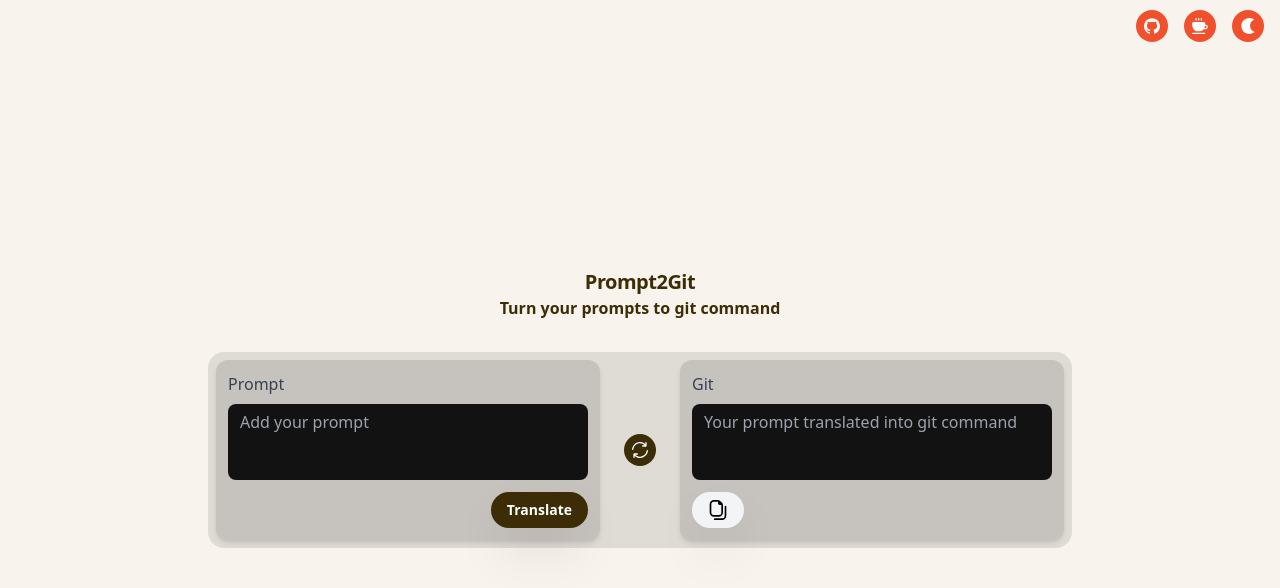
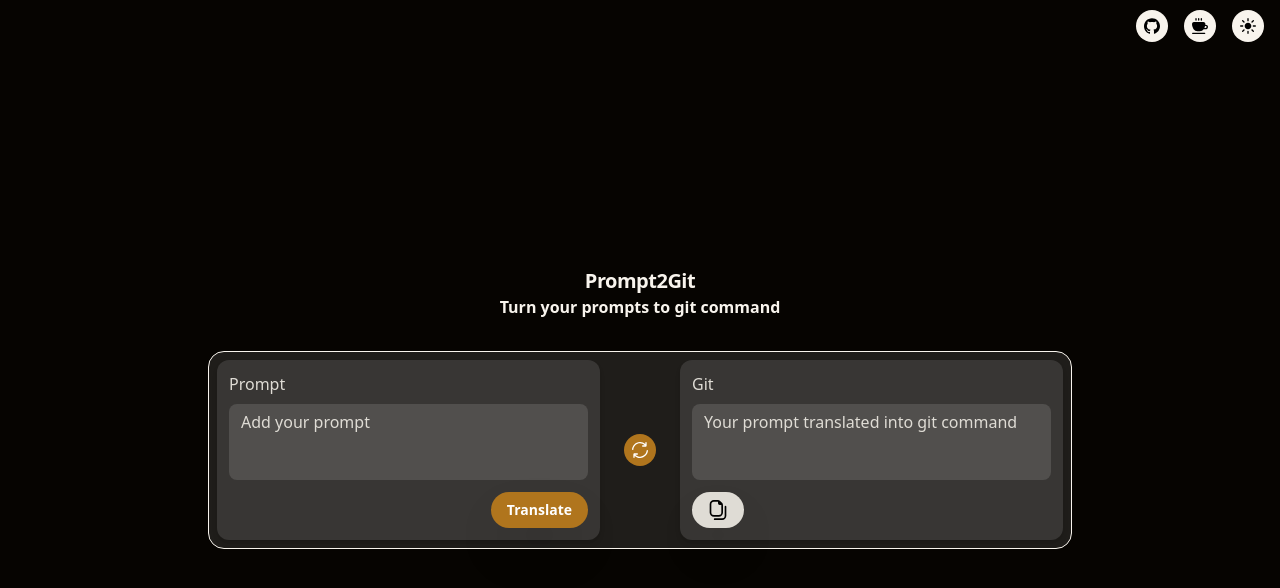
Before and after one commit to Bbenrod/prompt2git, a React (Vite) app in the folder app/: page / in a window 1280 px wide. Shown: the top 588 px of the page. Built offline with nearby package versions, Linux system fonts and the light colour scheme; no server answers.

Commit message:
Corrección del error al tratar de mantener el modo oscuro por defecto

```diff
--- a/app/index.html
+++ b/app/index.html
@@ -1,5 +1,5 @@
 <!doctype html>
-<html lang="en" class="dark" style="color-scheme: dark;">
+<html lang="en" class="light"">
   <head>
     <meta charset="UTF-8" />
     <link rel="icon" type="image/svg+xml" href="./src/assets/icon.svg" />
--- a/app/src/main.jsx
+++ b/app/src/main.jsx
@@ -40,7 +40,7 @@ ReactDOM.createRoot(document.getElementById("root")).render(
 );
 
 export default function App() {
-    const [isDarkMode, setIsDarkMode] = useState(false);
+    const [isDarkMode, setIsDarkMode] = useState(true);
     const [isSwitched, setSwitch] = useState(false);
     const [inputConvert, setInputConvert] = useState();
     const [inputResult, setInputResult] = useState();
```
